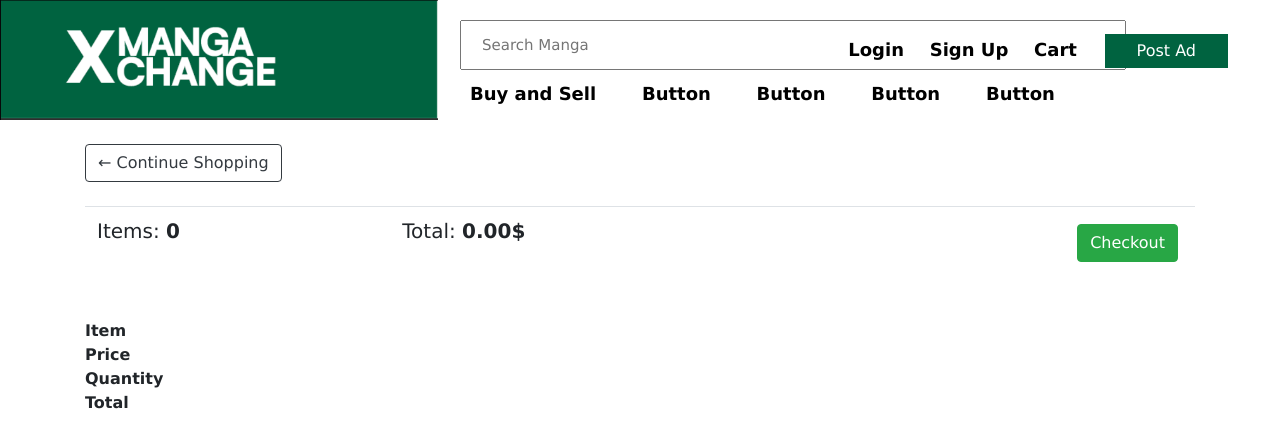
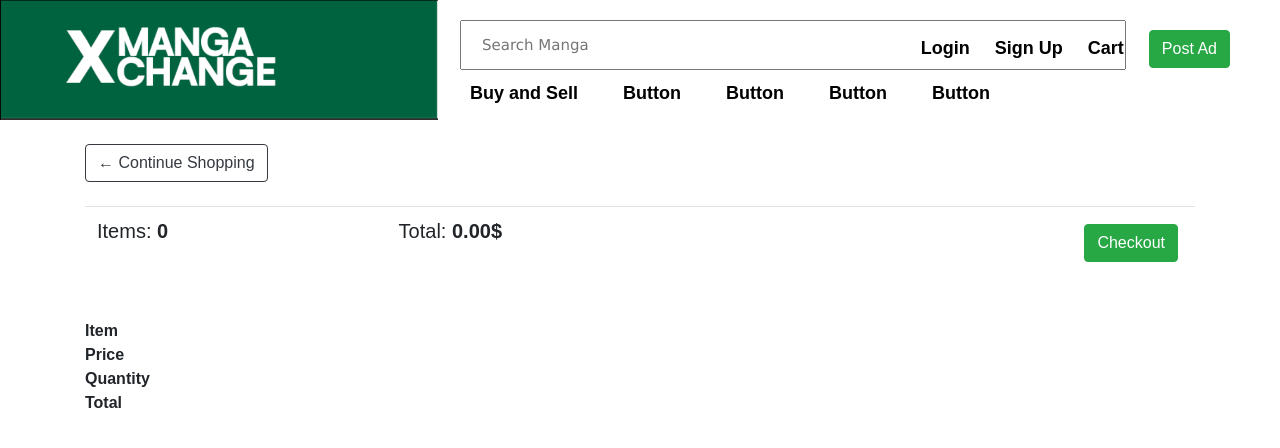
Before and after one commit to Karanpal-Sekhon/mangax, a Django app: page /cart/ in a window 1280 px wide. Shown: the top 448 px of the page. Run offline with Django 4.2, Linux system fonts and the light colour scheme; lists and menus that the app fills with data are empty; some libraries are stand-ins or nearby versions; some web fonts are replaced.

Commit message:
wokred on frontend ui

```diff
--- a/static/css/new.css
+++ b/static/css/new.css
@@ -9,13 +9,15 @@ header {
     top:0;
     left: 0;
     right: 0;
-    height: 120px;
+    height: 11%;
     font-size: large;
+    font-family: 'Satoshi', sans-serif;
 }
 
 body {
     font-family: Verdana, Geneva, Tahoma, sans-serif;
     margin-top: 120px;
+    font-family: 'Satoshi', sans-serif;
 }
 
 .Searchbar{
@@ -111,3 +113,9 @@ h2{
     color: white;
     font-size: 30px;
 }
+
+#view-listing-link{
+    position: absolute;
+    top: 65%;
+    left: 13%;
+}
--- a/store/templates/store/main.html
+++ b/store/templates/store/main.html
@@ -3,6 +3,8 @@
 <html>
 <head>
     <title>MANGAXCHANGE</title>
+
+    <link href="https://api.fontshare.com/v2/css?f[]=satoshi@900&display=swap" rel="stylesheet">
 
     <link rel="stylesheet" href="https://stackpath.bootstrapcdn.com/bootstrap/4.4.1/css/bootstrap.min.css" integrity="sha384-Vkoo8x4CGsO3+Hhxv8T/Q5PaXtkKtu6ug5TOeNV6gBiFeWPGFN9MuhOf23Q9Ifjh" crossorigin="anonymous">
 
@@ -59,7 +61,7 @@
           <li><a href="#"><strong>Login</strong></a></li>
           <li><a href="#"><strong>Sign Up</strong></a></li>
           <li><a href="{% url 'cart' %}"><strong>Cart</strong></a></li>
-          <li><a href="#" class="button-post-ad">Post Ad</a></li>
+          <li><a href="#" class="btn btn-success">Post Ad</a></li>
         </ul>
       </nav>
     </div>
```
Also changed, not shown: store/templates/store/store.html (+5 -3 lines), static/images/new-manga.png (added).
